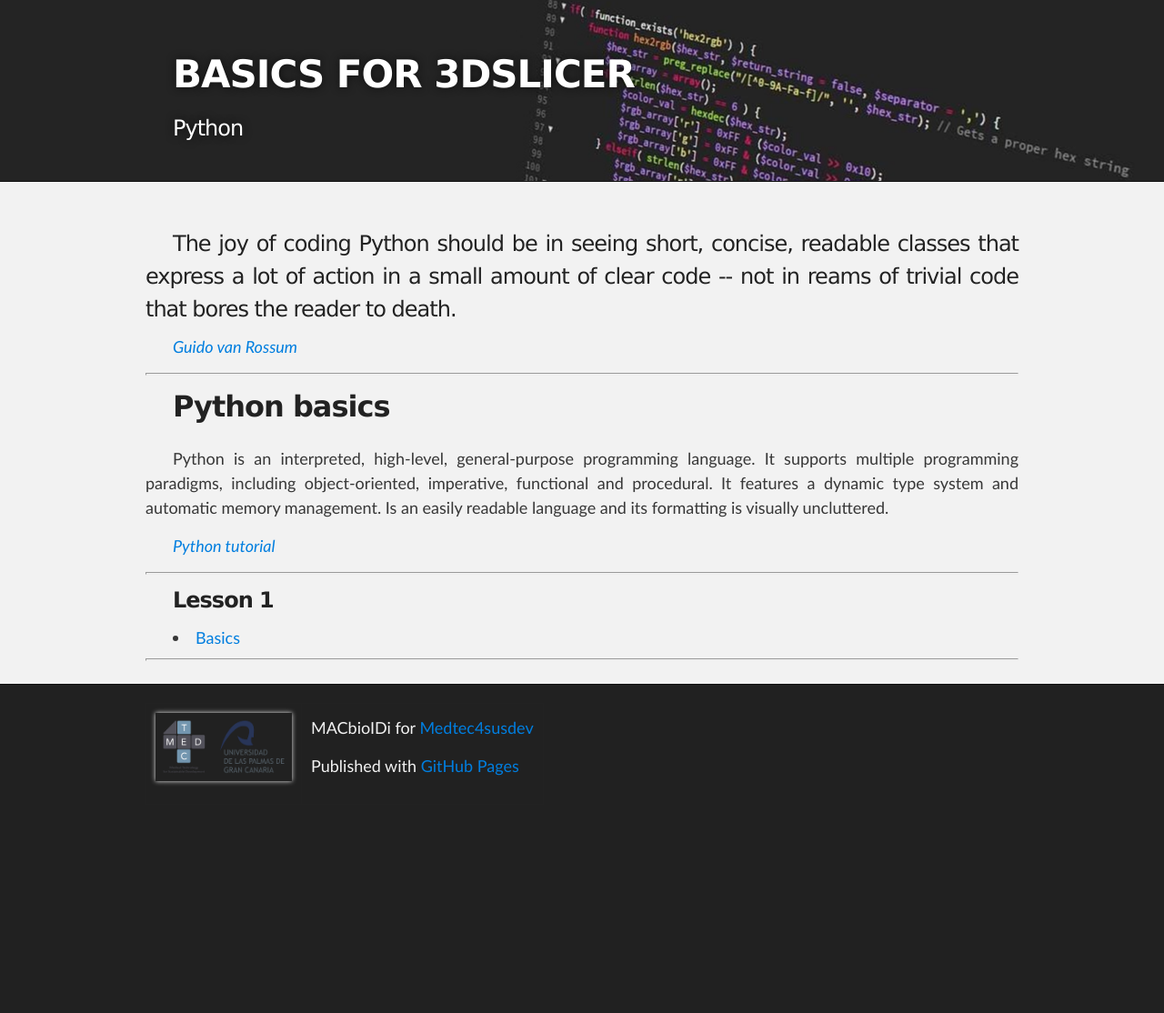
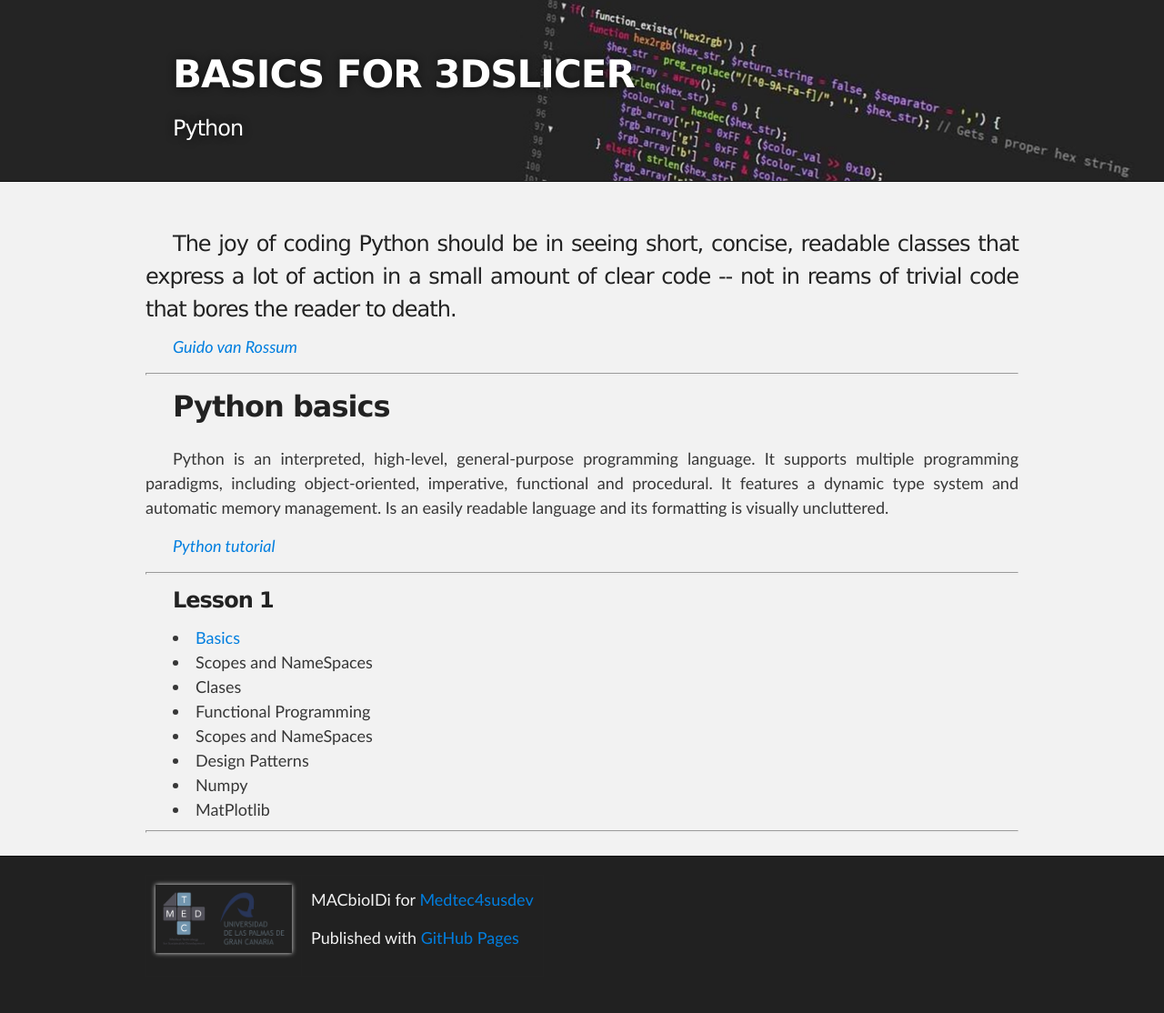
Before and after one commit to Mltechbox/Python, a plain HTML site: page index.html in a window 1280 px wide. Shown: the whole page at 91% size. Before the commit the page ends 925 px from the top, so only its background shows below. Drawn offline with Linux system fonts and the light colour scheme.

Commit message:
Add files via upload

```diff
--- a/index.html
+++ b/index.html
@@ -41,7 +41,15 @@
 		<hr>
 		<h3>Lesson 1</h3>
 
-		<li><a href="http://nbviewer.jupyter.org/url/Mltechbox.github.io/Python/Lessons/01.ipynb">Basics</a></li>
+		<li><a href="http://nbviewer.jupyter.org/url/Mltechbox.github.io/Python/Lessons/01.ipynb" target="_blank">Basics</a></li>
+		<li>Scopes and NameSpaces</li>
+		<li>Clases</li>
+		<li>Functional Programming</li>
+		<li>Scopes and NameSpaces</li>
+		<li>Design Patterns</li>
+		<li>Numpy</li>
+		<li>MatPlotlib</li>
+
 
 		<hr>
 
```
